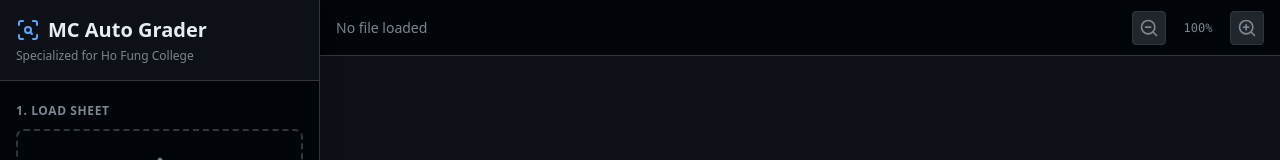
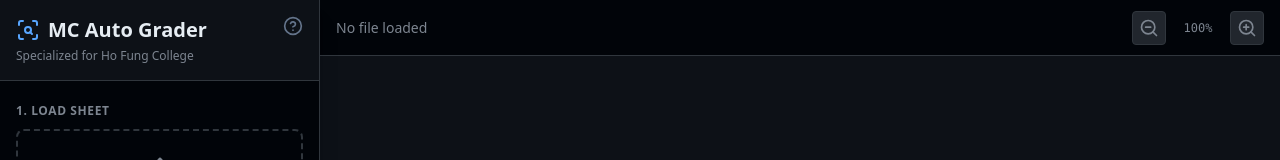
Before and after one commit to Kiu-Q/MC, a React (Vite) app: page / in a window 1280 px wide. Shown: the top 160 px of the page. Built offline with nearby package versions, Linux system fonts and the light colour scheme.

Commit message:
Update README and add sidebar help link
Expanded the README with detailed usage, features, algorithm notes, and development instructions for MC Auto Grader. Added a HelpCircle icon linking to documentation in the sidebar header of App.jsx.

```diff
--- a/src/App.jsx
+++ b/src/App.jsx
@@ -1,5 +1,5 @@
 import React, { useState, useRef, useEffect, useMemo } from 'react';
-import { Upload, FileSpreadsheet, Plus, Trash2, CheckCircle2, ScanSearch, Settings, ChevronRight, ChevronDown, ChevronUp, Download, ZoomIn, ZoomOut, LayoutTemplate, ChevronLeft, Layers, ScanLine, GraduationCap, Hash, UserSquare2, X, Loader2, RotateCw } from 'lucide-react';
+import { Upload, FileSpreadsheet, Plus, Trash2, CheckCircle2, ScanSearch, Settings, ChevronRight, ChevronDown, ChevronUp, Download, ZoomIn, ZoomOut, LayoutTemplate, ChevronLeft, Layers, ScanLine, GraduationCap, Hash, UserSquare2, X, Loader2, RotateCw, Menu, HelpCircle } from 'lucide-react';
 
 const App = () => {
     // State for multiple pages
@@ -978,12 +978,23 @@ const App = () => {
 
             {/* LEFT SIDEBAR */}
             <div className="w-80 bg-[#010409] border-r border-[#30363d] flex flex-col shadow-xl z-10">
-                <div className="p-4 border-b border-[#30363d] bg-[#0d1117] text-[#e6edf3]">
-                    <h1 className="text-xl font-bold flex items-center gap-2">
-                        <ScanSearch className="w-6 h-6 text-[#58a6ff]" />
-                        MC Auto Grader
-                    </h1>
-                    <p className="text-xs text-[#7d8590] mt-1">Specialized for Ho Fung College</p>
+                <div className="p-4 border-b border-[#30363d] bg-[#0d1117] text-[#e6edf3] flex justify-between items-start">
+                    <div>
+                        <h1 className="text-xl font-bold flex items-center gap-2">
+                            <ScanSearch className="w-6 h-6 text-[#58a6ff]" />
+                            MC Auto Grader
+                        </h1>
+                        <p className="text-xs text-[#7d8590] mt-1">Specialized for Ho Fung College</p>
+                    </div>
+                    <a
+                        href="https://github.com/Kiu-Q/MC" // Placeholder
+                        target="_blank"
+                        rel="noopener noreferrer"
+                        className="text-slate-500 hover:text-blue-400 transition-colors"
+                        title="Documentation"
+                    >
+                        <HelpCircle className="w-5 h-5" />
+                    </a>
                 </div>
 
                 <div className="flex-1 overflow-y-auto p-4 space-y-6">
```
Also changed, not shown: 1 other file (tests, documents, lock files or other folders).
